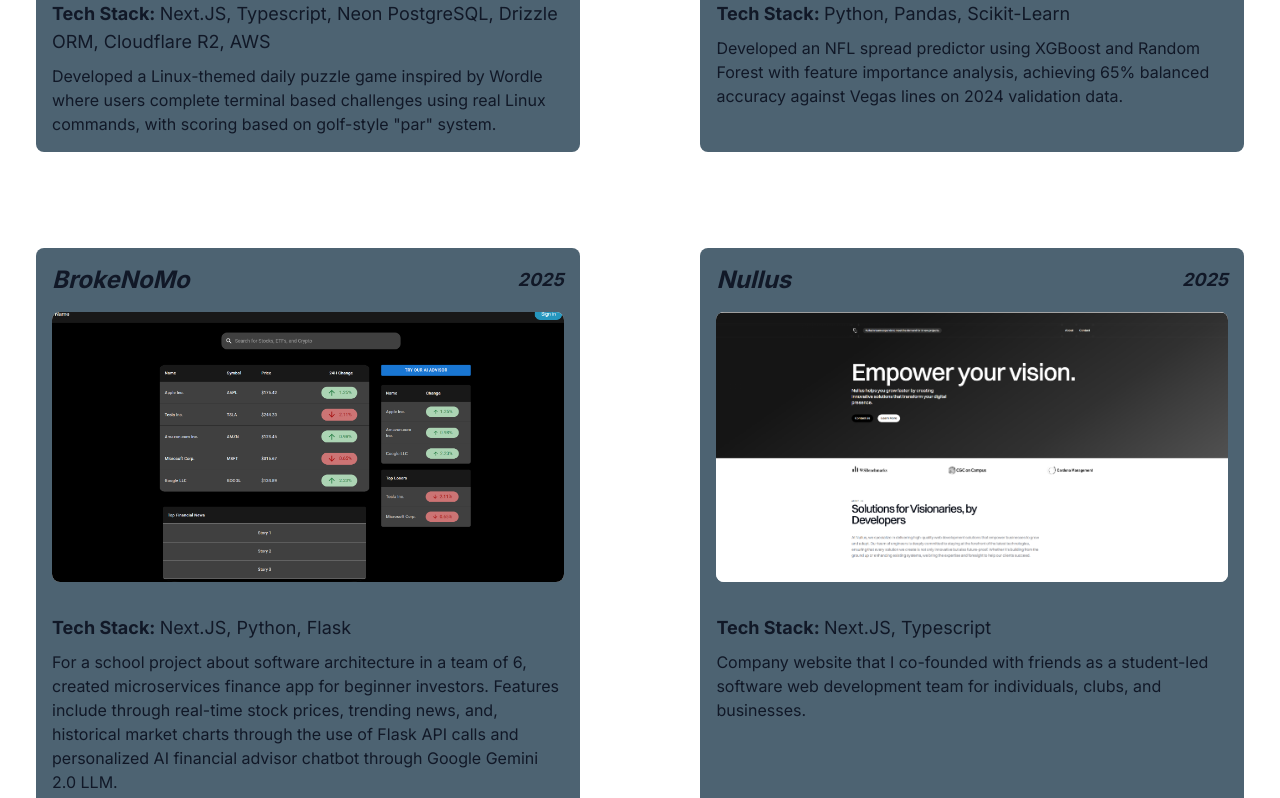
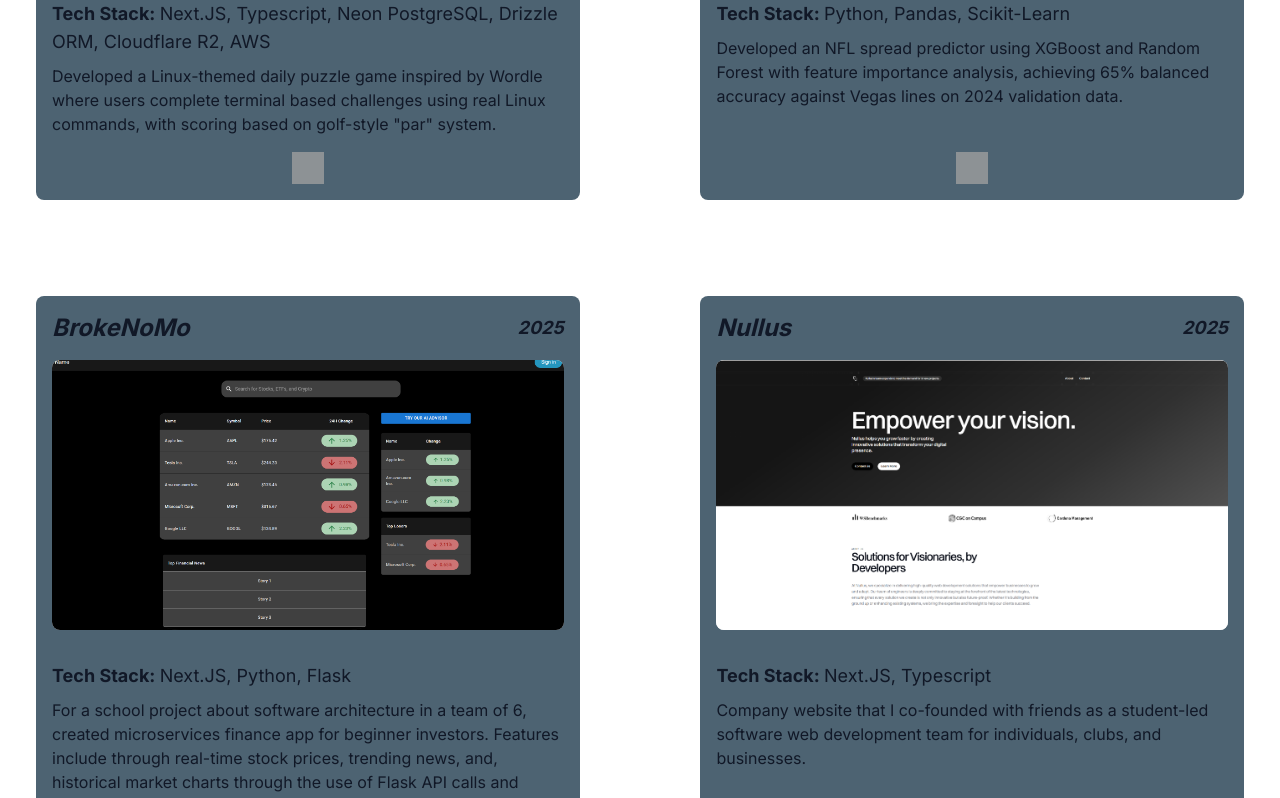
Before and after one commit to jlhuelar/portfoliowebsite, a Next.js app: page / in a window 1280 px wide. Shown: the part 2240-3038 px from the top of the page. Built offline with nearby package versions, Linux system fonts and the light colour scheme; grey boxes are pictures that could not be loaded.

Commit message:
feat: github link button added to projects

```diff
--- a/src/components/projects.tsx
+++ b/src/components/projects.tsx
@@ -8,9 +8,10 @@ interface ProjectCardProps {
   languages: string[];
   description: string;
   imageSrc: string;
+  githubUrl: string;
 }
 
-function ProjectCard({ title, year, languages, description, imageSrc }: ProjectCardProps) {
+function ProjectCard({ title, year, languages, description, imageSrc, githubUrl }: ProjectCardProps) {
   return (
     <div className="w-full lg:w-[45%] bg-[#4d6372] dark:bg-surface rounded-lg flex flex-col p-4 pb-4">
       <h1 className="text-xl md:text-2xl font-bold italic mb-4 flex justify-between items-center text-primary">
@@ -30,6 +31,12 @@ function ProjectCard({ title, year, languages, description, imageSrc }: ProjectC
         <p className="font-bold text-lg">Tech Stack: <span className="font-normal">{languages.join(', ')}</span></p>
         <p className="mt-2">{description}</p>
       </div>
+
+      <div className="flex justify-center mt-auto pt-4">
+        <a href={githubUrl} target="_blank" rel="noopener noreferrer">
+          <img src="/images/github.png" alt="GitHub" className="w-8 h-8 opacity-80 hover:opacity-100 transition-opacity" />
+        </a>
+      </div>
     </div>
   );
 }
@@ -40,6 +47,7 @@ interface Project {
   languages: string[];
   description: string;
   imageSrc: string;
+  githubUrl: string;
 }
 
 function ProjectsGrid({ children }: { children: React.ReactNode }) {
@@ -57,28 +65,32 @@ export function Projects() {
       year: "2025",
       languages: ['Next.JS, Typescript, Neon PostgreSQL, Drizzle ORM, Cloudflare R2, AWS'],
       description: "Developed a Linux-themed daily puzzle game inspired by Wordle where users complete terminal based challenges using real Linux commands, with scoring based on golf-style \"par\" system.",
-      imageSrc: "/images/Commandle.png"
+      imageSrc: "/images/Commandle.png",
+      githubUrl: "https://github.com/your-username/commandle"  // <-- replace with your repo URL
     },
     {
       title: "NFL Spread Predictor",
       year: "2025",
       languages: ['Python, Pandas, Scikit-Learn'],
       description: "Developed an NFL spread predictor using XGBoost and Random Forest with feature importance analysis, achieving 65% balanced accuracy against Vegas lines on 2024 validation data.",
-      imageSrc: "/images/NFLSpreadPredictor.png"
+      imageSrc: "/images/NFLSpreadPredictor.png",
+      githubUrl: "https://github.com/your-username/nfl-spread-predictor"  // <-- replace with your repo URL
     },
     {
       title: "BrokeNoMo",
       year: "2025",
       languages: ['Next.JS, Python, Flask'],
       description: "For a school project about software architecture in a team of 6, created microservices finance app for beginner investors. Features include through real-time stock prices, trending news, and, historical market charts through the use of Flask API calls and personalized AI financial advisor chatbot through Google Gemini 2.0 LLM.",
-      imageSrc: "/images/BrokeNoMo.png"
+      imageSrc: "/images/BrokeNoMo.png",
+      githubUrl: "https://github.com/your-username/brokeno-mo"  // <-- replace with your repo URL
     },
     {
       title: "Nullus",
       year: "2025",
       languages: ['Next.JS, Typescript'],
       description: "Company website that I co-founded with friends as a student-led software web development team for individuals, clubs, and businesses.",
-      imageSrc: "/images/Nullus.png"
+      imageSrc: "/images/Nullus.png",
+      githubUrl: "https://github.com/your-username/nullus"  // <-- replace with your repo URL
     },
   ];
 
@@ -94,6 +106,7 @@ export function Projects() {
               languages={project.languages}
               description={project.description}
               imageSrc={project.imageSrc}
+              githubUrl={project.githubUrl}
             />
           ))}
         </ProjectsGrid>
```
